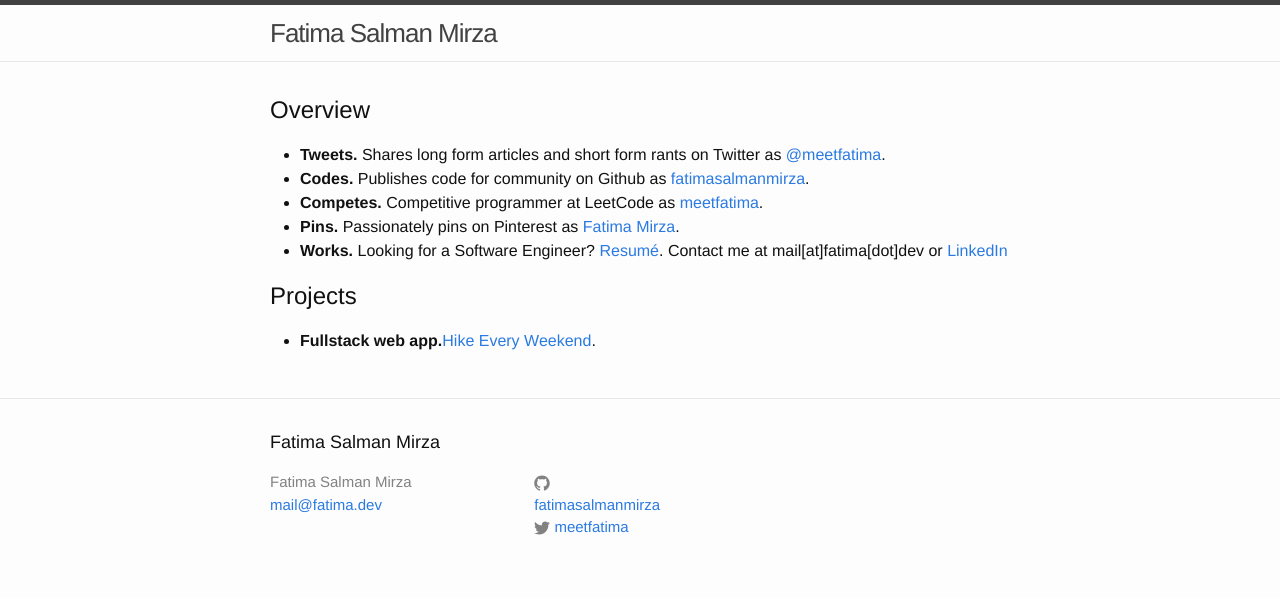
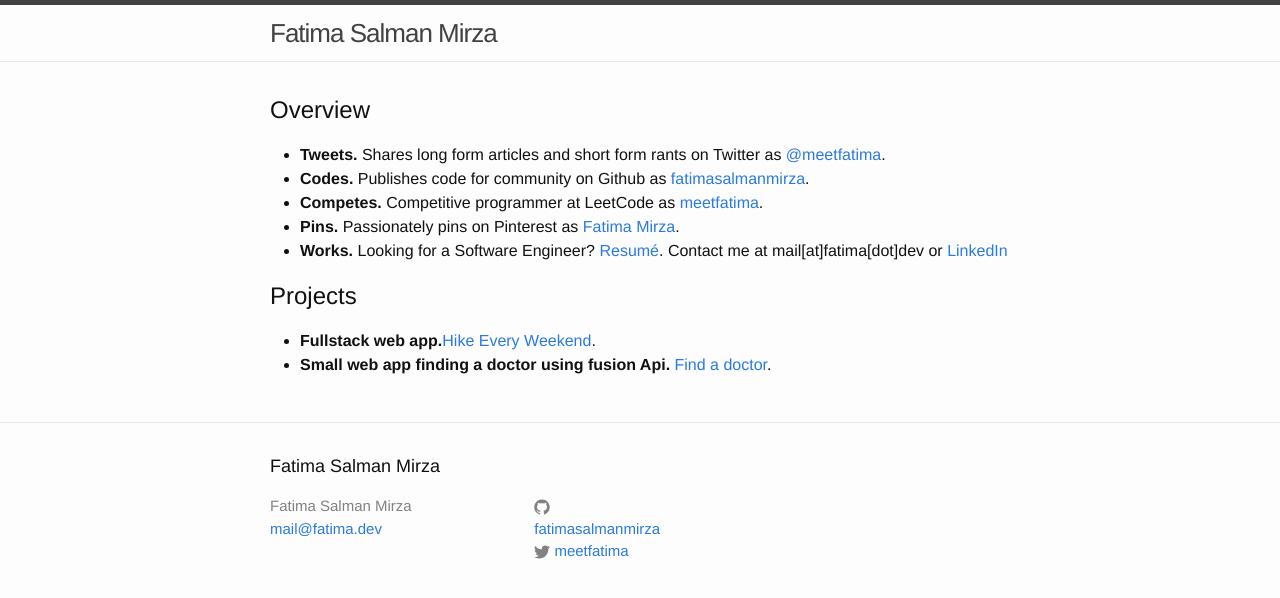
Before and after one commit to fatimasalmanmirza/fatimasalmanmirza.github.io, a Jekyll site: the page built from index.html, in a window 1280 px wide. Shown: the top 598 px of the page. Built offline with Jekyll 4.4.1, drawn with Linux system fonts in a browser that asks for light colours.

Commit message:
Update index.html

```diff
--- a/index.html
+++ b/index.html
@@ -17,5 +17,6 @@
   <h2>Projects</h2>
   <ul>
     <li><b>Fullstack web app.</b><a href="https://github.com/fatimasalmanmirza/project-hiking-trails">Hike Every Weekend</a>.</li>
+    <li><b>Small web app finding a doctor using fusion Api.</b> <a href="https://fatima-doc-proj.herokuapp.com/">Find a doctor</a>.</li>
   </ul>
 </div>
```
